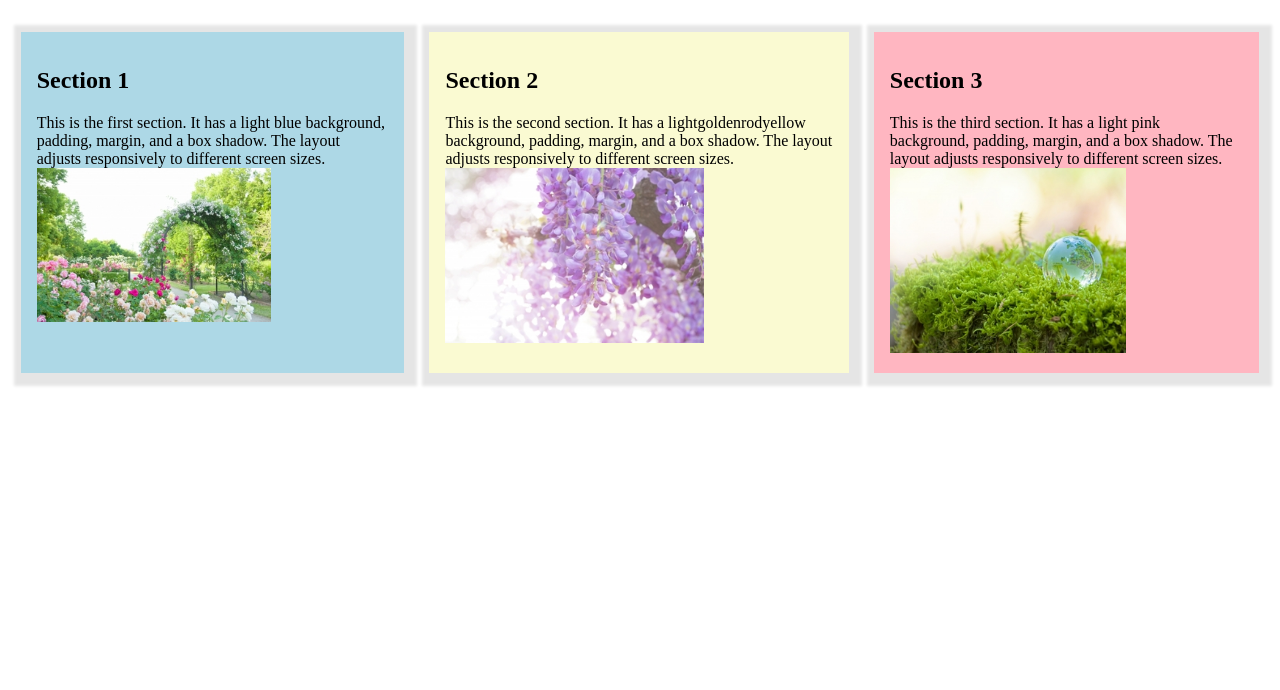
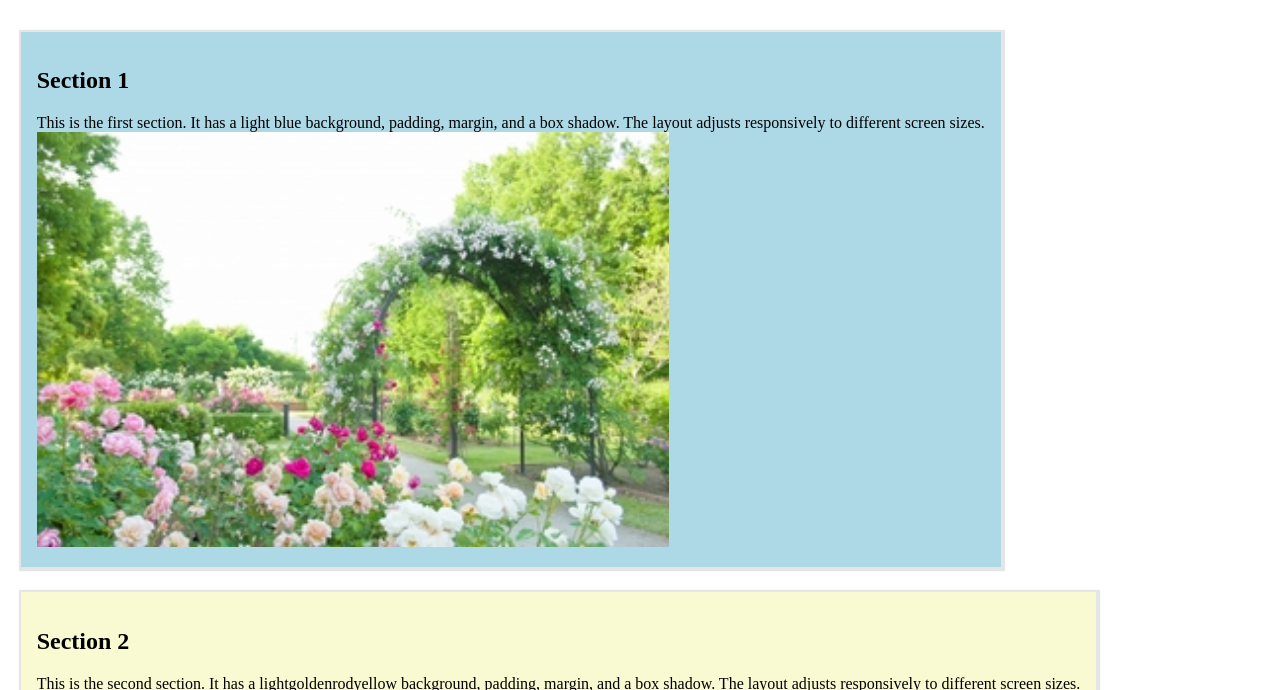
Before and after one commit to Smearble/www, a plain HTML site: page kadai1201/index.html in a window 1280 px wide. Shown: the part 61-751 px from the top of the page. Drawn offline with Linux system fonts and the light colour scheme.

Commit message:
use float instead flex

```diff
--- a/kadai1201/style/main.css
+++ b/kadai1201/style/main.css
@@ -4,7 +4,7 @@
 .sec{
     margin:1%;
     padding:1em;
-    box-shadow:3px 3px 3px 10px rgba(0,0,0,0.1);
+    box-shadow:1px 1px 1px 3px rgba(0,0,0,0.1);
 }
 .sec1{
     background-color: lightblue;
@@ -19,23 +19,23 @@ img{
     width:calc(100%*2/3);
 }
 @media screen and (min-width:600px){
-    .flex{
+    /* .flex{
         display:flex;
         flex-wrap: wrap;
         justify-content:space-between;
-    }
+    } */
     .sec1{
-        width:calc(98%/2);
+        float:left;
     }
     .sec2{
-        width:calc(98%/2);
+        float:left;
     }
-    .sec3{
+    /* .sec3{
         width:98%;
-    }
+    } */
 }
 @media screen and (min-width:1025px){
-    .flex{
+    /* .flex{
         flex-wrap:nowrap;
     }
     .sec1{
@@ -43,8 +43,9 @@ img{
     }
     .sec2{
         width:auto;
-    }
+    } */
     .sec3{
-        width:auto;
+        /* width:auto; */
+        float:left;
     }
 }
```
